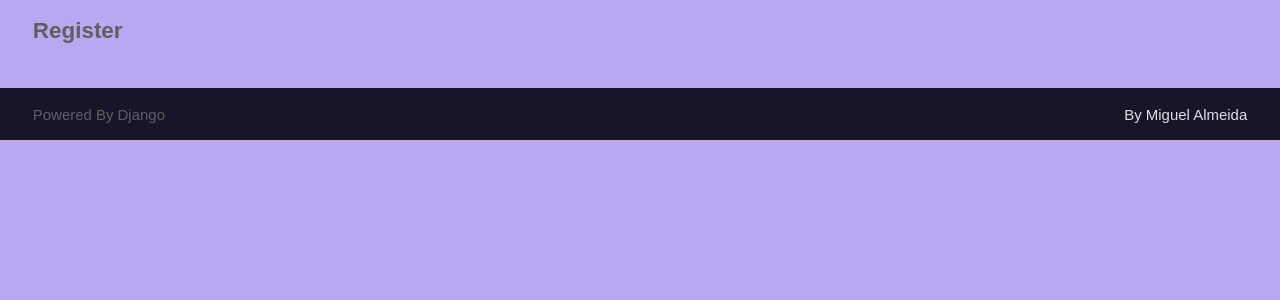
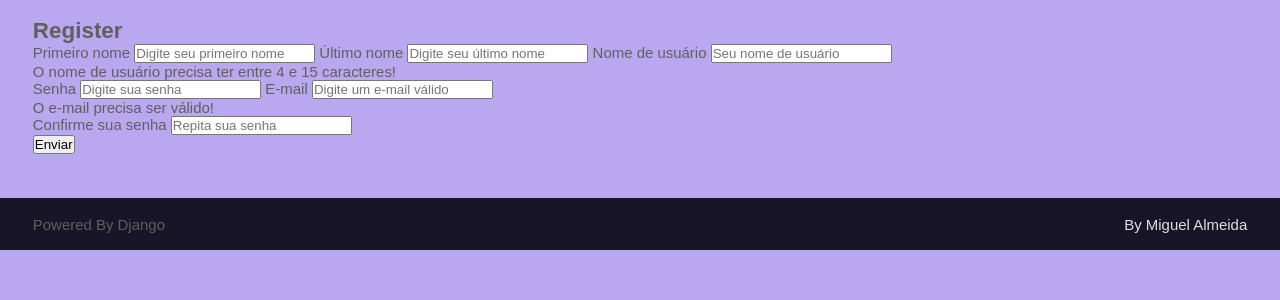
Before and after one commit to mga98/draw-project, a Django app: page /accounts/register/ in a window 1280 px wide. Shown: the part 61-361 px from the top of the page. Run offline with Django 4.2, Linux system fonts and the light colour scheme; some libraries are stand-ins or nearby versions.

Commit message:
Register form template and HTML.

```diff
--- a/accounts/forms/__init__.py
+++ b/accounts/forms/__init__.py
@@ -0,0 +1,3 @@
+# flake8: noqa
+
+from .register_form import RegisterForm
--- a/accounts/forms/register_form.py
+++ b/accounts/forms/register_form.py
@@ -0,0 +1,99 @@
+# flake8: noqa
+
+from django import forms
+from django.contrib.auth.models import User
+from django.core.exceptions import ValidationError
+
+from utils.django_forms import add_placeholder, strong_password
+
+
+class RegisterForm(forms.ModelForm):
+    def __init__(self, *args, **kwargs):
+        super().__init__(*args, **kwargs)
+        add_placeholder(self.fields['username'], 'Seu nome de usuário')
+        add_placeholder(self.fields['password'], 'Digite sua senha')
+        add_placeholder(self.fields['password2'], 'Repita sua senha')
+        add_placeholder(self.fields['email'], 'Digite um e-mail válido')
+        add_placeholder(self.fields['first_name'], 'Digite seu primeiro nome')
+        add_placeholder(self.fields['last_name'], 'Digite seu último nome')
+
+    username = forms.CharField(
+        label='Nome de usuário',
+        error_messages={
+            'required': 'Você precisa preencher o campo de usuário!',
+            'min_length': 'O nome de usuário precisa ter pelo menos 4 caracteres!',
+            'max_length': 'O nome de usuário pode ter no máximo 15 caracteres!'
+        },
+        help_text='O nome de usuário precisa ter entre 4 e 15 caracteres!',
+        min_length=4,
+        max_length=15,
+    )
+
+    first_name = forms.CharField(
+        error_messages={'required': 'Você precisa preencher o campo de primeiro nome!'},
+        label='Primeiro nome'
+    )
+
+    last_name = forms.CharField(
+        error_messages={'required': 'Você precisa preencher o campo de último nome!'},
+        label='Último nome'
+    )
+
+    email = forms.CharField(
+        error_messages={'required': 'Você precisa preencher o campo de E-mail!'},
+        label='E-mail',
+        help_text='O e-mail precisa ser válido!'
+    )
+
+    password = forms.CharField(
+        label='Senha',
+        widget=forms.PasswordInput(),
+        validators=[strong_password],
+        error_messages={'required': 'Você precisa preencher o campo da senha!'}
+    )
+
+    password2 = forms.CharField(
+        label='Confirme sua senha',
+        widget=forms.PasswordInput(),
+        error_messages={'required': 'Você precisa repetir sua senha!'}
+    )
+
+    class Meta:
+        model = User
+        fields = [
+            'first_name',
+            'last_name',
+            'username',
+            'password',
+            'email',
+        ]
+
+    def clean_email(self):
+        email = self.cleaned_data.get('email', '')
+        exists = User.objects.filter(email=email).exists()
+
+        if exists:
+            raise ValidationError(
+                'Este E-mail já está sendo utilizado!',
+                code='invalid'
+            )
+
+        return email
+
+    def clean(self):
+        cleaned_data = super().clean()
+        password = self.cleaned_data.get('password')
+        password2 = self.cleaned_data.get('password2')
+
+        if password != password2:
+            password_confirmation_error = ValidationError(
+                'Verifique se as senhas são iguais!',
+                code='invalid'
+                )
+
+            raise ValidationError({
+                'password': password_confirmation_error,
+                'password2': [
+                    password_confirmation_error,
+                ],
+            })
--- a/accounts/templates/accounts/pages/register_view.html
+++ b/accounts/templates/accounts/pages/register_view.html
@@ -5,5 +5,6 @@
 {% block content %}
     <div class="register-content">
         <h2>Register</h2>
+        {% include 'global/partials/_form.html' %}
     </div>
 {% endblock %}
--- a/accounts/views.py
+++ b/accounts/views.py
@@ -1,8 +1,18 @@
 from django.shortcuts import render
+from django.urls import reverse
+
+from .forms import RegisterForm
 
 
 def register_view(request):
-    return render(request, 'accounts/pages/register_view.html')
+    register_form_data = request.session.get('register_form_data', None)
+
+    form = RegisterForm(register_form_data)
+
+    return render(request, 'accounts/pages/register_view.html', context={
+        'form': form,
+        'form_action': reverse('accounts:register_create')
+    })
 
 
 def register_create(request):
--- /dev/null
+++ b/base_templates/global/partials/_form.html
@@ -0,0 +1,20 @@
+<div class="register-form">
+    <form class="main-form" action="{{ form.action }}" method="POST" enctype="multipart/form-data">
+        {% csrf_token %}
+        {% for field in form %}
+
+            <label for="{{ field.id_for_label }}">
+                {{ field.label }}
+            </label>
+            {{ field }}
+
+            {% if field.help_text %}
+                <p class="help-text">{{ field.help_text }}</p>
+            {% endif %}
+
+        {% endfor %}
+        <div class="form-button">
+            <button type="submit">Enviar</button>
+        </div>
+    </form>
+</div>
--- /dev/null
+++ b/utils/django_forms.py
@@ -0,0 +1,22 @@
+from django.core.exceptions import ValidationError
+import re
+
+
+def add_attr(field, attr_name, attr_new_val):
+    existing = field.widget.attrs.get(attr_name, '')
+    field.widget.attrs[attr_name] = f'{existing} {attr_new_val}'.strip()
+
+
+def add_placeholder(field, placeholder_val):
+    add_attr(field, 'placeholder', placeholder_val)
+
+
+def strong_password(password):
+    regex = re.compile(r'^(?=.*[a-z])(?=.*[A-Z])(?=.*[0-9]).{8,}$')
+
+    if not regex.match(password):
+        raise ValidationError((
+            'Sua senha deve ter no mínimo uma letra maiúscula, '
+            'uma letra minúsucla e um número. '
+            'E deve ter no mínimo 8 carateres.'
+        ))
```
